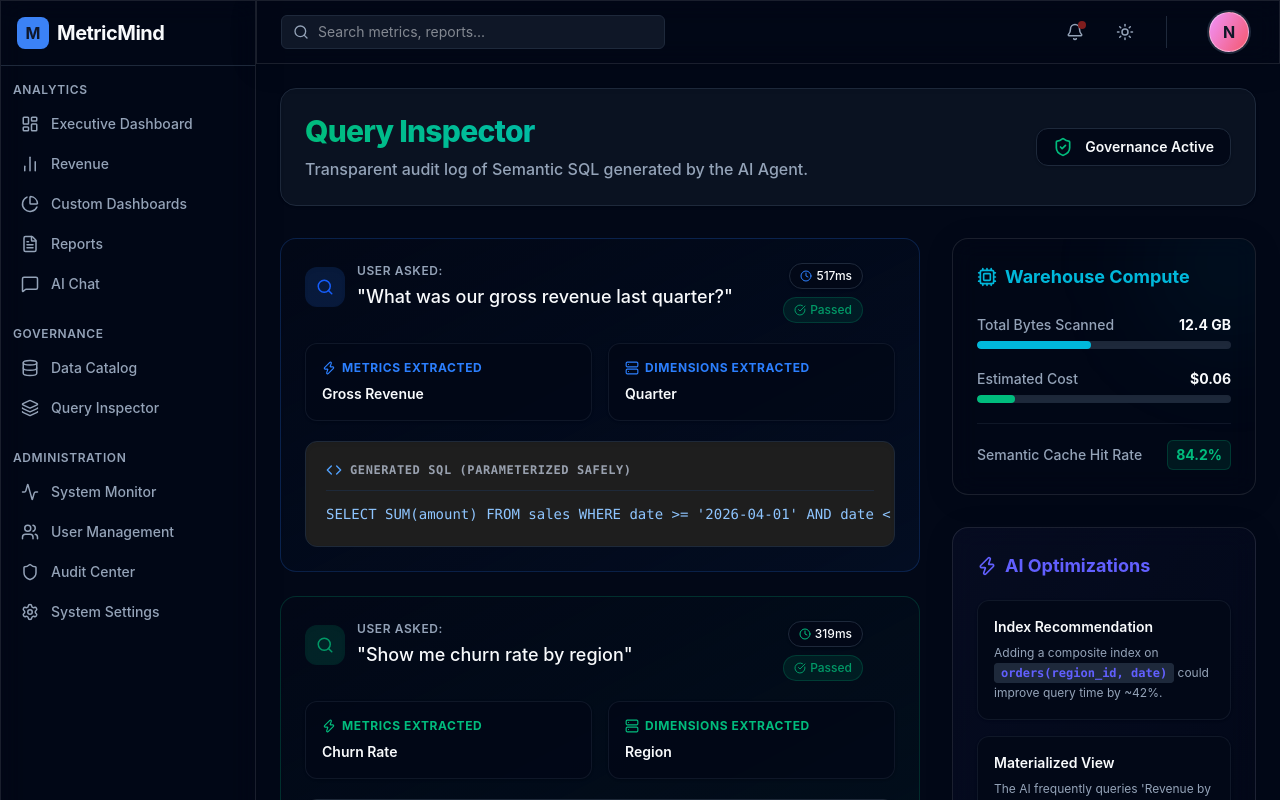
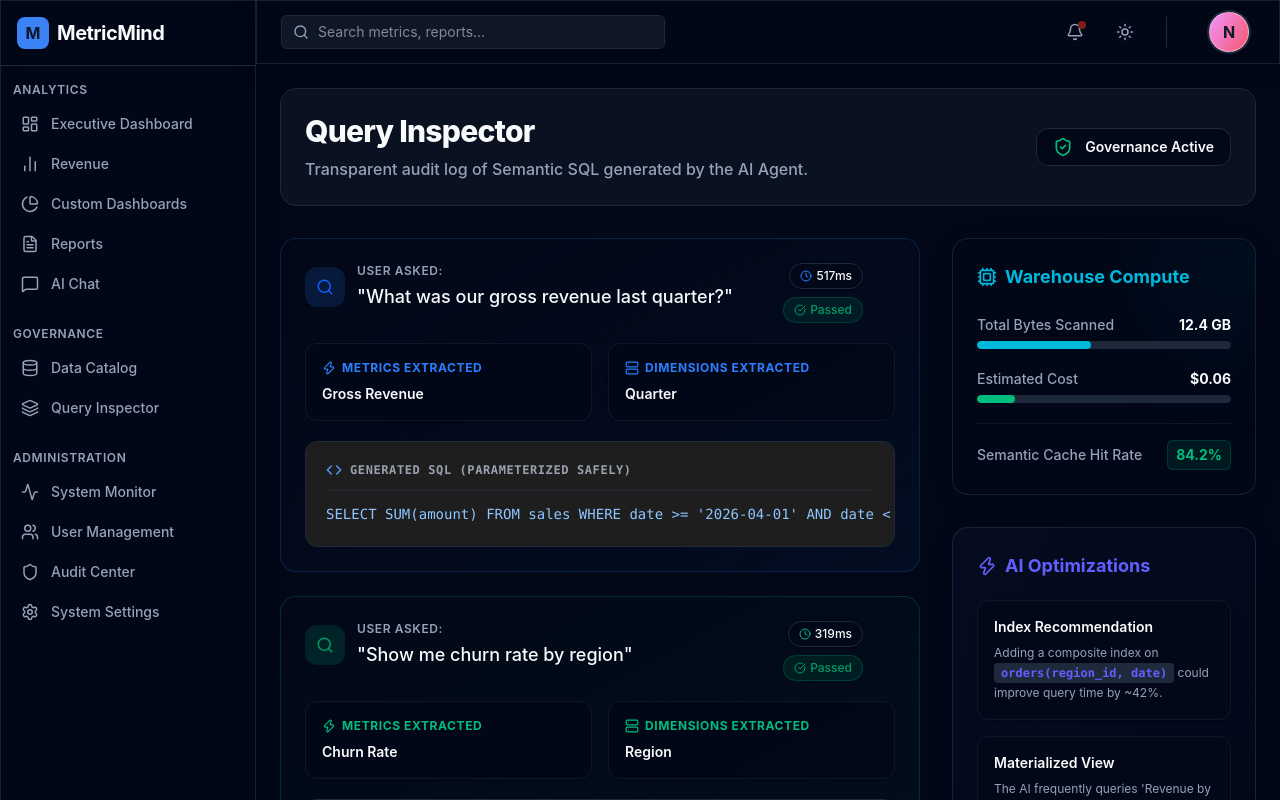
Before and after one commit to Sant7124/MetricMind, a React (Vite) app in the folder frontend/: page /dashboard/inspector in a window 1280 px wide. Shown: the top 800 px of the page. Built offline with nearby package versions, Linux system fonts and the light colour scheme; no server answers; sample sign-in values are in the browser's storage.

Commit message:
Update Query Inspector header to match theme

```diff
--- a/frontend/src/pages/Dashboard/QueryInspector.tsx
+++ b/frontend/src/pages/Dashboard/QueryInspector.tsx
@@ -69,7 +69,7 @@ export function QueryInspector() {
       {/* Header section with gradient */}
       <div className="flex flex-col md:flex-row justify-between items-start md:items-center gap-4 bg-secondary/30 p-6 rounded-2xl border border-border shadow-sm">
         <div>
-          <h1 className="text-3xl font-extrabold tracking-tight bg-gradient-to-r from-emerald-500 via-teal-500 to-cyan-500 text-transparent bg-clip-text">Query Inspector</h1>
+          <h1 className="text-3xl font-extrabold tracking-tight text-foreground">Query Inspector</h1>
           <p className="text-muted-foreground mt-2 font-medium">Transparent audit log of Semantic SQL generated by the AI Agent.</p>
         </div>
         <div className="flex items-center gap-3 px-4 py-2 bg-background border border-border rounded-xl shadow-sm">
```
